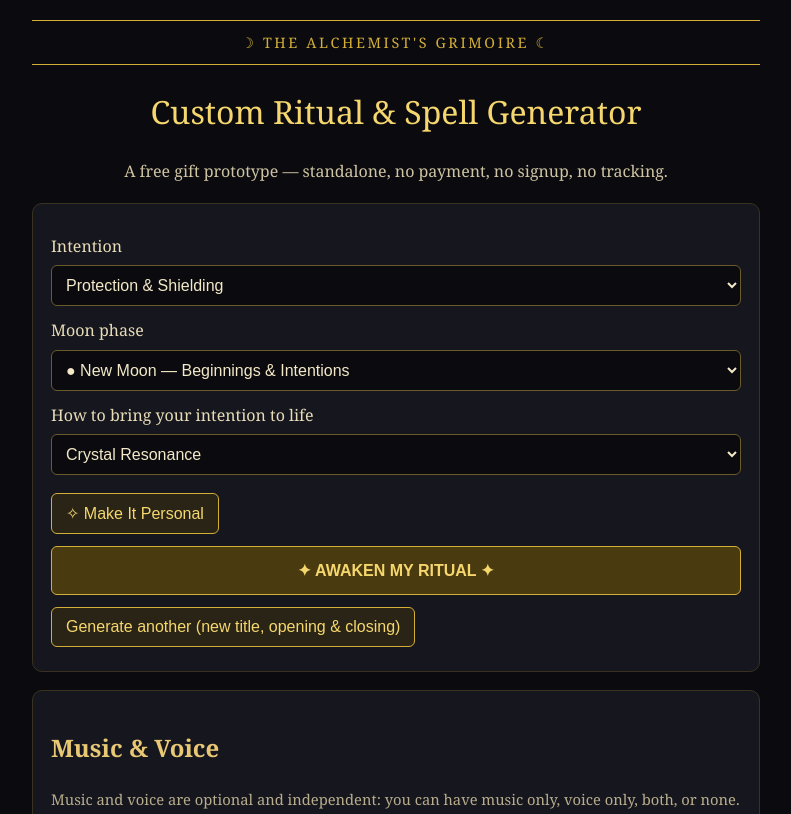
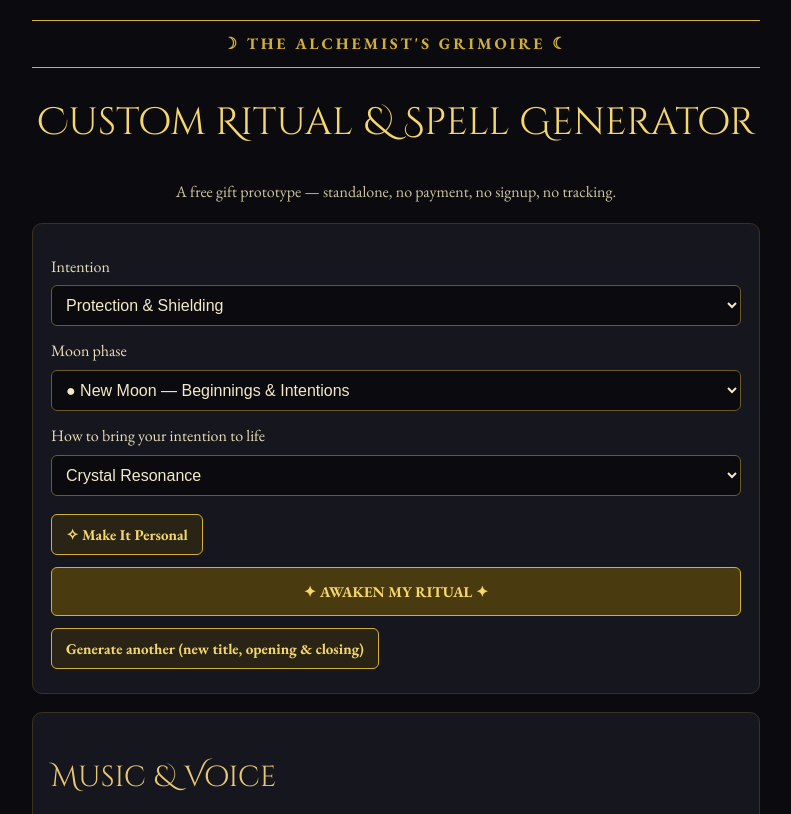
Before and after one commit to lilithmoonhaven/grimoire-app, a plain HTML site: page index.html in a window 1280 px wide. Shown: the top 814 px of the page, without its empty margins (244-1035 px from the left). Drawn offline with nearby package versions, Linux system fonts and the light colour scheme.

Commit message:
Update index.html and style.css with corrected Canva fonts

```diff
--- a/index.html
+++ b/index.html
@@ -4,6 +4,7 @@
 <meta charset="utf-8">
 <meta name="viewport" content="width=device-width, initial-scale=1">
 <title>The Alchemist's Grimoire — Custom Ritual &amp; Spell Generator (Free Gift Prototype)</title>
+<link href="https://fonts.googleapis.com/css2?family=Cinzel+Decorative:wght@400;700&family=EB+Garamond:wght@400;500;600;700&display=swap" rel="stylesheet">
 <link rel="stylesheet" href="style.css">
 </head>
 <body>
--- a/style.css
+++ b/style.css
@@ -1,15 +1,16 @@
 * { box-sizing: border-box; }
-body { margin: 0; background: #0b0b0f; color: #f3e9c8; font-family: Georgia, "Times New Roman", serif; line-height: 1.6; }
+body { margin: 0; background: #0b0b0f; color: #f3e9c8; font-family: "EB Garamond", serif; line-height: 1.6; }
 main { max-width: 760px; margin: 0 auto; padding: 20px 16px 48px; }
-.banner { text-align: center; color: #d4af37; letter-spacing: 0.18em; font-size: 0.9rem; border-top: 1px solid #d4af37; border-bottom: 1px solid #d4af37; padding: 10px 4px; }
-h1 { text-align: center; color: #f5d76e; font-weight: normal; }
-h2, h3 { color: #e8c874; }
+.banner { text-align: center; color: #d4af37; letter-spacing: 0.18em; font-size: 16px; font-weight: 700; border-top: 1px solid #d4af37; border-bottom: 1px solid #d4af37; padding: 10px 4px; }
+h1 { text-align: center; color: #f5d76e; font-family: "Cinzel Decorative", serif; font-size: 38px; font-weight: 400; }
+h2 { color: #e8c874; font-family: "Cinzel Decorative", serif; font-size: 29px; font-weight: 400; }
+h3 { color: #e8c874; font-family: "Cinzel Decorative", serif; font-size: 18px; font-weight: 400; }
 .subtitle { text-align: center; color: #cfc4a3; }
 .panel { background: #16161e; border: 1px solid #3a3220; border-radius: 10px; padding: 18px; margin: 18px 0; }
 label { display: block; margin: 12px 0; color: #e8ddb8; }
 select, input[type="text"] { width: 100%; margin-top: 6px; padding: 10px; background: #0b0b0f; color: #f3e9c8; border: 1px solid #6b5a2a; border-radius: 6px; font-size: 1rem; }
 input[type="range"] { width: 100%; }
-button { background: #2a2416; color: #f5d76e; border: 1px solid #d4af37; border-radius: 6px; padding: 10px 14px; font-size: 1rem; cursor: pointer; margin: 6px 6px 6px 0; }
+button { background: #2a2416; color: #f5d76e; border: 1px solid #d4af37; border-radius: 6px; padding: 10px 14px; font-family: "EB Garamond", serif; font-size: 15px; font-weight: 700; cursor: pointer; margin: 6px 6px 6px 0; }
 button.primary { background: #4a3a10; font-weight: bold; width: 100%; padding: 14px; }
 button:hover { background: #3a2f14; }
 .row { display: flex; flex-wrap: wrap; gap: 0; }
```
